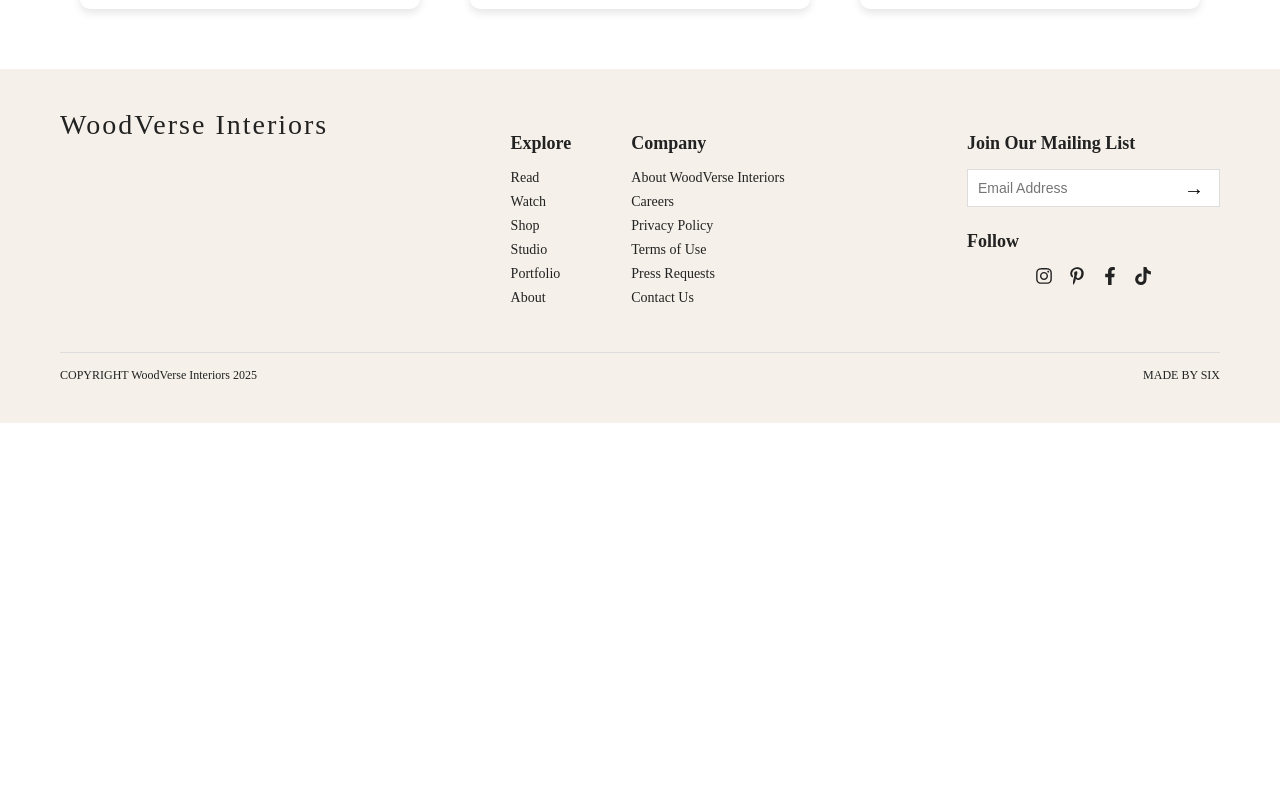
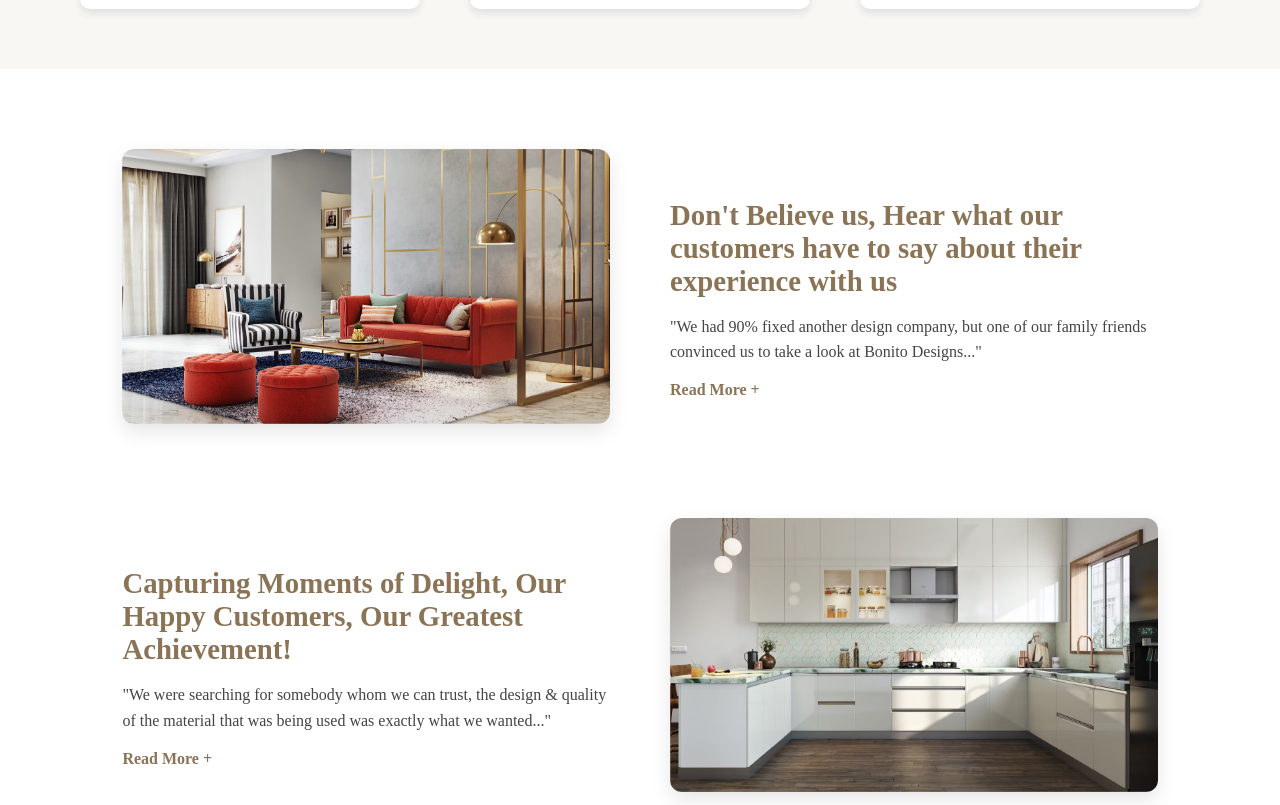
Before and after one commit to chanchalsaini3103/WoodVerseInteriors_Frontend, a React (Vite) app: page / in a window 1280 px wide. Shown: the part 2955-3760 px from the top of the page. Before the commit the page ends 3378 px from the top, so only its background shows below. Built offline with nearby package versions, Linux system fonts and the light colour scheme.

Commit message:
first commit

```diff
--- a/src/App.jsx
+++ b/src/App.jsx
@@ -4,6 +4,7 @@ import Services from './components/Services'
 import InteriorGallery from './components/InteriorGallery'
 import EstimateSection from './components/EstimateSection'
 import Footer from './components/Footer'
+import CustomerReviews from './components/CustomerReviews '
 
 const App = () => {
   return (
@@ -12,6 +13,7 @@ const App = () => {
      <Services />
      <InteriorGallery />
      <EstimateSection />
+     <CustomerReviews />
      <Footer />
     </>
 
--- /dev/null
+++ b/src/components/CustomerReviews .jsx
@@ -0,0 +1,79 @@
+import React, { useEffect, useRef } from "react";
+import "../styles/CustomerReviews.css";
+
+// Import images
+import storyImg from "../images/1.jpg";
+import coupleImg from "../images/5.jpg";
+
+const CustomerReviews = () => {
+  const reviewRefs = useRef([]);
+
+  useEffect(() => {
+    const observer = new IntersectionObserver(
+      (entries) => {
+        entries.forEach((entry) => {
+          if (entry.isIntersecting) {
+            entry.target.classList.add("visible");
+          }
+        });
+      },
+      { threshold: 0.1 }
+    );
+
+    reviewRefs.current.forEach((ref) => {
+      if (ref) observer.observe(ref);
+    });
+
+    return () => {
+      reviewRefs.current.forEach((ref) => {
+        if (ref) observer.unobserve(ref);
+      });
+    };
+  }, []);
+
+  return (
+    <section className="reviews-section">
+      {/* First Row */}
+      <div
+        className="review-row"
+        ref={el => reviewRefs.current[0] = el}
+      >
+        <div className="review-image">
+          <img src={storyImg} alt="Customer Story" />
+        </div>
+        <div className="review-text">
+          <h2>
+            Don't Believe us, Hear what our customers have to say about their experience with us
+          </h2>
+          <p>
+            "We had 90% fixed another design company, but one of our family friends convinced us
+            to take a look at Bonito Designs..."
+          </p>
+          <a href="#">Read More +</a>
+        </div>
+      </div>
+
+      {/* Second Row */}
+      <div
+        className="review-row reverse"
+        ref={el => reviewRefs.current[1] = el}
+      >
+        <div className="review-image">
+          <img src={coupleImg} alt="Happy Customers" />
+        </div>
+        <div className="review-text">
+          <h2>
+            Capturing Moments of Delight, Our Happy Customers, Our Greatest Achievement!
+          </h2>
+          <p>
+            "We were searching for somebody whom we can trust, the design & quality of the
+            material that was being used was exactly what we wanted..."
+          </p>
+          <a href="#">Read More +</a>
+        </div>
+      </div>
+    </section>
+  );
+};
+
+export default CustomerReviews;
--- a/src/components/Footer.jsx
+++ b/src/components/Footer.jsx
@@ -1,13 +1,18 @@
 import React from "react";
 import "../styles/Footer.css";
-import { FaInstagram, FaPinterestP, FaFacebookF, FaTiktok } from "react-icons/fa";
+import {
+  FaInstagram,
+  FaPinterestP,
+  FaFacebookF,
+  FaTiktok,
+} from "react-icons/fa";
 
 const Footer = () => {
   return (
     <footer className="footer">
       <div className="footer-top">
+        <div className="footer-left">
           <div className="footer-logo">WoodVerse Interiors</div>
-
           <div className="footer-links">
             <div>
               <h4>Explore</h4>
@@ -32,15 +37,17 @@ const Footer = () => {
               </ul>
             </div>
           </div>
+        </div>
 
-        <div className="footer-subscribe">
+        {/* Right side - Mailing + Social */}
+        <div className="footer-right">
           <h4>Join Our Mailing List</h4>
           <div className="subscribe-box">
             <input type="email" placeholder="Email Address" />
             <button>→</button>
           </div>
-          <h4>Follow</h4>
-          <div className="social-icons">
+          <h4 className="footer-follow-title">Follow</h4>
+          <div className="footer-social-icons">
             <FaInstagram />
             <FaPinterestP />
             <FaFacebookF />
@@ -51,7 +58,7 @@ const Footer = () => {
 
       <div className="footer-bottom">
         <span>COPYRIGHT WoodVerse Interiors 2025</span>
-        <span>MADE BY SIX</span>
+        <span>MADE BY Chanchal Saini</span>
       </div>
     </footer>
   );
--- /dev/null
+++ b/src/styles/CustomerReviews.css
@@ -0,0 +1,130 @@
+.reviews-section {
+  background-color: #fff;
+  padding: 60px 8%;
+}
+
+.review-row {
+  display: flex;
+  align-items: center;
+  margin-bottom: 50px;
+  gap: 20px;
+  opacity: 0;
+  transform: translateY(30px);
+  transition: all 0.6s ease-out;
+}
+
+.review-row.visible {
+  opacity: 1;
+  transform: translateY(0);
+}
+
+.review-row.reverse {
+  flex-direction: row-reverse;
+}
+
+.review-image {
+  flex: 1;
+  padding: 20px;
+  transform: scale(0.95);
+  transition: transform 0.5s ease, opacity 0.5s ease;
+  opacity: 0;
+}
+
+.review-row.visible .review-image {
+  transform: scale(1);
+  opacity: 1;
+}
+
+.review-image img {
+  width: 100%;
+  height: auto;
+  border-radius: 12px;
+  box-shadow: 0 8px 20px rgba(0, 0, 0, 0.1);
+  transition: transform 0.3s ease;
+}
+
+.review-image:hover img {
+  transform: scale(1.02);
+}
+
+.review-text {
+  flex: 1;
+  padding: 20px;
+  transform: translateX(-20px);
+  opacity: 0;
+  transition: all 0.5s ease 0.2s;
+}
+
+.review-row.reverse .review-text {
+  transform: translateX(20px);
+}
+
+.review-row.visible .review-text {
+  transform: translateX(0);
+  opacity: 1;
+}
+
+.review-text h2 {
+  font-size: 1.8rem;
+  margin-bottom: 15px;
+  color: #8b7355;
+  font-weight: 600;
+  transition: color 0.3s ease;
+}
+
+.review-text p {
+  font-size: 1rem;
+  line-height: 1.6;
+  color: #444;
+  transition: all 0.3s ease;
+}
+
+.review-text a {
+  color: #8b7355;
+  text-decoration: none;
+  font-weight: bold;
+  border-bottom: 1px solid transparent;
+  padding-bottom: 2px;
+  transition: all 0.3s ease;
+  display: inline-block;
+  position: relative;
+}
+
+.review-text a::after {
+  content: '';
+  position: absolute;
+  width: 0;
+  height: 1px;
+  bottom: 0;
+  left: 0;
+  background-color: #8b7355;
+  transition: width 0.3s ease;
+}
+
+.review-text a:hover {
+  color: #6f5a3e;
+}
+
+.review-text a:hover::after {
+  width: 100%;
+}
+
+/* Responsive */
+@media (max-width: 768px) {
+  .review-row,
+  .review-row.reverse {
+    flex-direction: column;
+  }
+
+  .review-row {
+    margin-bottom: 30px;
+  }
+
+  .review-text {
+    transform: translateY(20px) !important;
+  }
+
+  .review-row.visible .review-text {
+    transform: translateY(0) !important;
+  }
+}
--- a/src/styles/EstimateSection.css
+++ b/src/styles/EstimateSection.css
@@ -1,6 +1,7 @@
 .estimate-section {
   padding: 60px 20px;
   text-align: center;
+  background-color: #f9f7f4;
 }
 
 .estimate-heading {
--- a/src/styles/Footer.css
+++ b/src/styles/Footer.css
@@ -1,85 +1,145 @@
 .footer {
-  background-color: #f5f0e9;
-  color: #222;
-  font-family: 'Times New Roman', serif;
-  padding: 40px 60px;
+  background-color: #f8f6f3;
+  color: #333;
+  padding: 50px 60px 20px;
+  font-family: "Poppins", sans-serif;
 }
 
 .footer-top {
   display: flex;
   justify-content: space-between;
-  align-items: flex-start;
-  flex-wrap: wrap;
+  align-items: flex-start; /* ensures same top height */
+  gap: 60px;
+}
+
+
+.footer-left {
+  flex: 2;
 }
 
 .footer-logo {
-  font-size: 28px;
-  letter-spacing: 2px;
+  font-size: 50px;
+  font-weight: bold;
+  margin-bottom: 30px;
 }
 
 .footer-links {
+    padding-left: 20px;
   display: flex;
-  gap: 60px;
+  gap: 150px;
 }
 
 .footer-links h4 {
-  font-size: 18px;
-  margin-bottom: 15px;
+  font-family: "FT Bureau", serif;
+  font-size: 24px;
+  font-style: normal;
+  font-weight: 400;
+  letter-spacing: -0.02em;
+  line-height: 1.6666666667;
 }
+
 
 .footer-links ul {
   list-style: none;
   padding: 0;
+  margin: 0;
 }
-
-.footer-links li {
-  font-size: 14px;
-  margin-bottom: 8px;
-  cursor: pointer;
+.footer-links ul li {
+    cursor: pointer;
+    font-family: futura-pt, sans-serif;
+    font-size: 13px;
+    font-style: normal;
+    font-weight: 400; /* last one overrides 500 */
+    letter-spacing: 0.1em;
+    line-height: 1.9230769231;
+    margin-bottom: 10px;
+    text-transform: uppercase;
+    transition: opacity 0.5s cubic-bezier(.25, 1, .5, 1);
 }
 
 .footer-links li:hover {
-  text-decoration: underline;
+  color: #b28b67;
 }
 
-.footer-subscribe h4 {
-  font-size: 18px;
-  margin-bottom: 15px;
+.footer-right {
+  flex: 1;
+}
+
+.footer-right h4 {
+      margin-top: 120px; /* ensures it's level with Explore/Company */
+  margin-bottom: 10px;
+  font-family: FT Bureau, serif;
+    font-size: 24px;
+    font-style: normal;
+    font-weight: 400;
+    letter-spacing: -.02em;
+    line-height: 1.6666666667;
 }
 
 .subscribe-box {
   display: flex;
-  border: 1px solid #ddd;
-  background-color: white;
-  margin-bottom: 20px;
+  align-items: center;
+  justify-content: space-between;
+  background-color: #fff;
+  border: 1px solid rgb(148, 149, 150);
+  height: 52px;
+  width: 100%;
+  padding: 0;
 }
 
 .subscribe-box input {
+  flex: 1;
   border: none;
-  padding: 10px;
-  flex: 1;
-  font-size: 14px;
+  outline: none;
+  padding: 0 0 0 16px;
 }
 
 .subscribe-box button {
+  background: none;
   border: none;
-  background: none;
-  font-size: 20px;
-  padding: 0 15px;
+  color: #000;
+  font-size: 1.2rem;
+  padding: 0 16px;
   cursor: pointer;
+  height: 100%;
+  display: flex;
+  align-items: center;
 }
 
-.social-icons {
+.subscribe-box button:hover {
+  opacity: 0.7;
+}
+
+.footer-social-icons {
   display: flex;
   gap: 15px;
-  font-size: 18px;
+  font-size: 20px;
+  cursor: pointer;
+  color: #000;
+  transition: color 0.3s ease;
+}
+
+.footer-social-icons svg:hover {
+  color: #555;
+}
+
+.footer-follow-title { /* New class for h4 */
+    margin-top: 0px;
+ font-family: FT Bureau, serif;
+  font-size: 13px;
+  font-weight: 500;
+  letter-spacing: 0.1em;
+  text-transform: uppercase;
+  margin-bottom: 10px;
+  line-height: 1.9230769231;
+  color: #000;
 }
 
 .footer-bottom {
-  border-top: 1px solid #ddd;
-  margin-top: 30px;
-  padding-top: 15px;
   display: flex;
   justify-content: space-between;
-  font-size: 12px;
+  margin-top: 40px;
+  padding-top: 20px;
+  font-size: 0.9rem;
+  border-top: 1px solid #ddd;
 }
```
Lines whose indentation alone changed are shown as unchanged.
